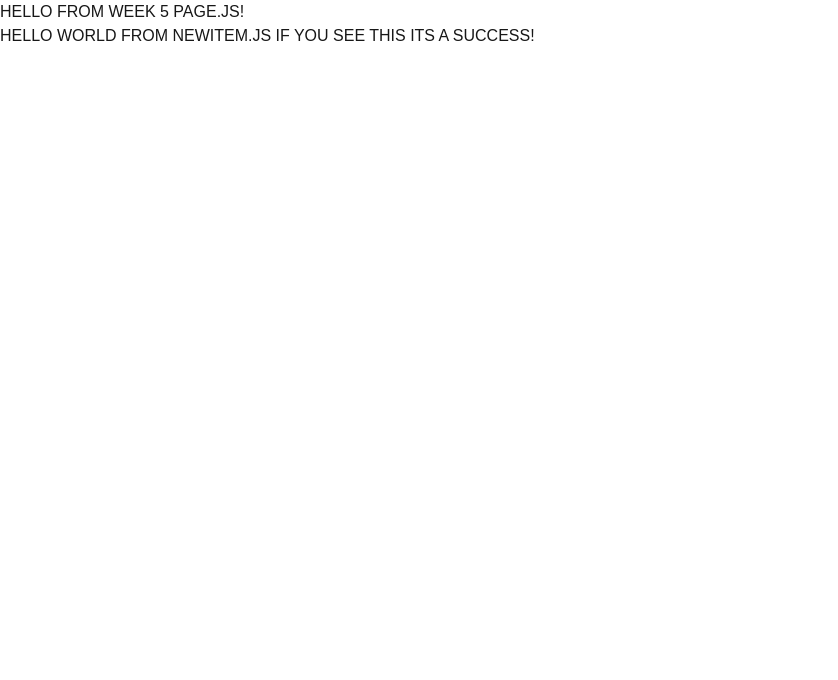
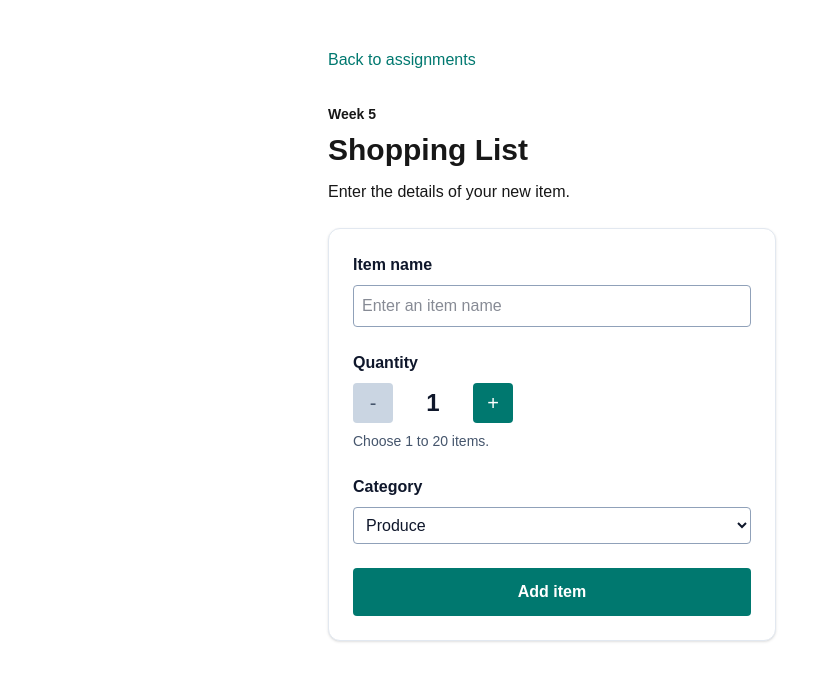
Before and after one commit to Exampleuser274/cprg306-assignments, a Next.js app: page /week-5 in a window 1280 px wide. Shown: the top 680 px of the page, without its empty margins (0-838 px from the left). Built offline with nearby package versions, Linux system fonts and the light colour scheme.

Commit message:
full week 5 implementation

```diff
--- a/app/week-5/new-item.js
+++ b/app/week-5/new-item.js
@@ -1,3 +1,131 @@
-export default function NewItem (){
-    return("HELLO WORLD FROM NEWITEM.JS IF YOU SEE THIS ITS A SUCCESS!");
+"use client";
+
+import { useState } from "react";
+
+export default function NewItem() {
+  // React remembers these values between renders.
+  const [name, setName] = useState("");
+  const [quantity, setQuantity] = useState(1);
+  const [category, setCategory] = useState("produce");
+
+  function handleNameChange(event) {
+    setName(event.target.value);
+  }
+
+  function handleCategoryChange(event) {
+    setCategory(event.target.value);
+  }
+
+  function increment() {
+    if (quantity < 20) {
+      setQuantity(quantity + 1);
+    }
+  }
+
+  function decrement() {
+    if (quantity > 1) {
+      setQuantity(quantity - 1);
+    }
+  }
+
+  function handleSubmit(event) {
+    // Keep the browser from navigating away when the form submits.
+    event.preventDefault();
+
+    const item = {
+      name: name,
+      quantity: quantity,
+      category: category,
+    };
+
+    console.log(item);
+    alert(`Item: ${item.name}\nQuantity: ${item.quantity}\nCategory: ${item.category}`);
+
+    // Updating state also resets the values displayed by the form.
+    setName("");
+    setQuantity(1);
+    setCategory("produce");
+  }
+
+  return (
+    <form
+      onSubmit={handleSubmit}
+      className="max-w-md space-y-6 rounded-xl border border-slate-200 bg-white p-6 text-slate-900 shadow-sm"
+    >
+      <div>
+        <label htmlFor="name" className="mb-2 block font-semibold">
+          Item name
+        </label>
+        <input
+          id="name"
+          type="text"
+          value={name}
+          onChange={handleNameChange}
+          required
+          placeholder="Enter an item name"
+          className="w-full rounded border border-slate-400 p-2"
+        />
+      </div>
+
+      <div>
+        <h2 className="mb-2 font-semibold">Quantity</h2>
+        <div className="flex items-center gap-6">
+          {/* These buttons adjust quantity without submitting the form. */}
+          <button
+            type="button"
+            onClick={decrement}
+            disabled={quantity === 1}
+            aria-label="Decrease quantity"
+            className="h-10 w-10 rounded bg-teal-700 text-xl text-white hover:bg-teal-800 disabled:bg-slate-300 disabled:text-slate-600"
+          >
+            -
+          </button>
+          <output aria-label="Current quantity" aria-live="polite" className="min-w-8 text-center text-2xl font-bold">
+            {quantity}
+          </output>
+          <button
+            type="button"
+            onClick={increment}
+            disabled={quantity === 20}
+            aria-label="Increase quantity"
+            className="h-10 w-10 rounded bg-teal-700 text-xl text-white hover:bg-teal-800 disabled:bg-slate-300 disabled:text-slate-600"
+          >
+            +
+          </button>
+        </div>
+        <p className="mt-2 text-sm text-slate-600">Choose 1 to 20 items.</p>
+      </div>
+
+      <div>
+        <label htmlFor="category" className="mb-2 block font-semibold">
+          Category
+        </label>
+        <select
+          id="category"
+          value={category}
+          onChange={handleCategoryChange}
+          className="w-full rounded border border-slate-400 bg-white p-2"
+        >
+          <option value="produce">Produce</option>
+          <option value="dairy">Dairy</option>
+          <option value="bakery">Bakery</option>
+          <option value="meat">Meat</option>
+          <option value="frozen foods">Frozen Foods</option>
+          <option value="canned goods">Canned Goods</option>
+          <option value="dry goods">Dry Goods</option>
+          <option value="beverages">Beverages</option>
+          <option value="snacks">Snacks</option>
+          <option value="household">Household</option>
+          <option value="other">Other</option>
+        </select>
+      </div>
+
+      <button
+        type="submit"
+        className="w-full rounded bg-teal-700 p-3 font-semibold text-white hover:bg-teal-800"
+      >
+        Add item
+      </button>
+    </form>
+  );
 }
--- a/app/week-5/page.js
+++ b/app/week-5/page.js
@@ -1,11 +1,16 @@
 import Link from "next/link";
-import NewItem from "./new-item.js";
+import NewItem from "./new-item";
 
-export default function Page(){
-    return(
-        <main>
-            <h3>HELLO FROM WEEK 5 PAGE.JS!</h3>
-            <NewItem/>
-        </main>
-    );
+export default function Page() {
+  return (
+    <main className="mx-auto w-full max-w-2xl px-6 py-12">
+      <Link href="/" className="text-teal-700 hover:underline dark:text-teal-300">
+        Back to assignments
+      </Link>
+      <p className="mt-8 text-sm font-semibold">Week 5</p>
+      <h1 className="mt-2 text-3xl font-bold">Shopping List</h1>
+      <p className="mt-3 mb-6">Enter the details of your new item.</p>
+      <NewItem />
+    </main>
+  );
 }
```
